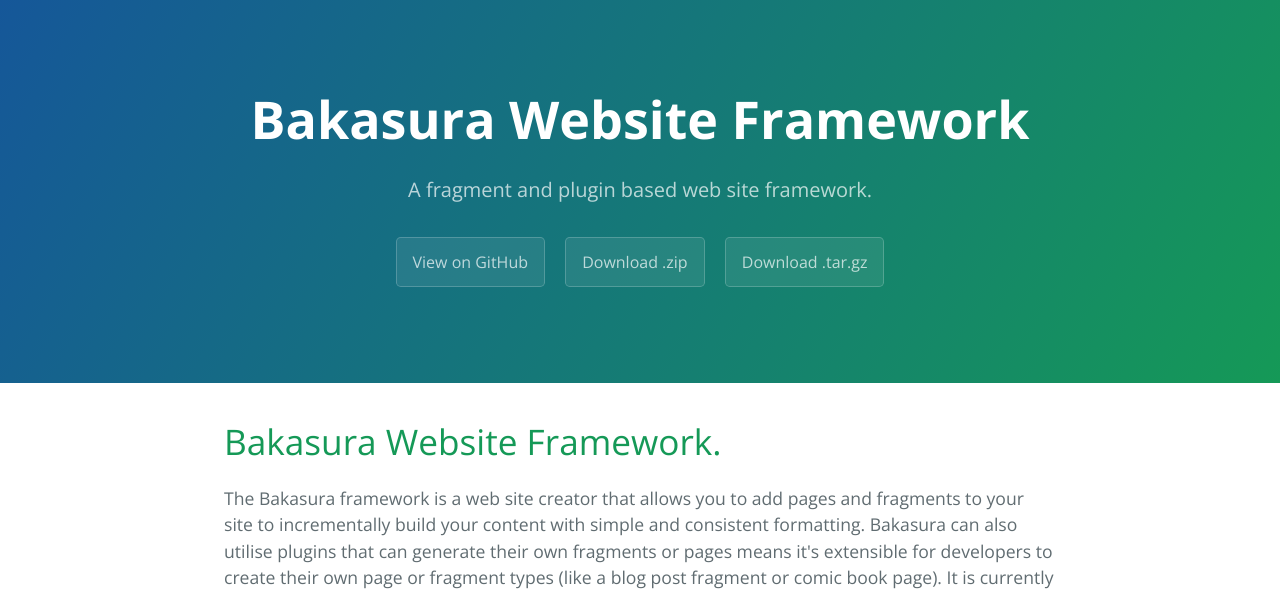
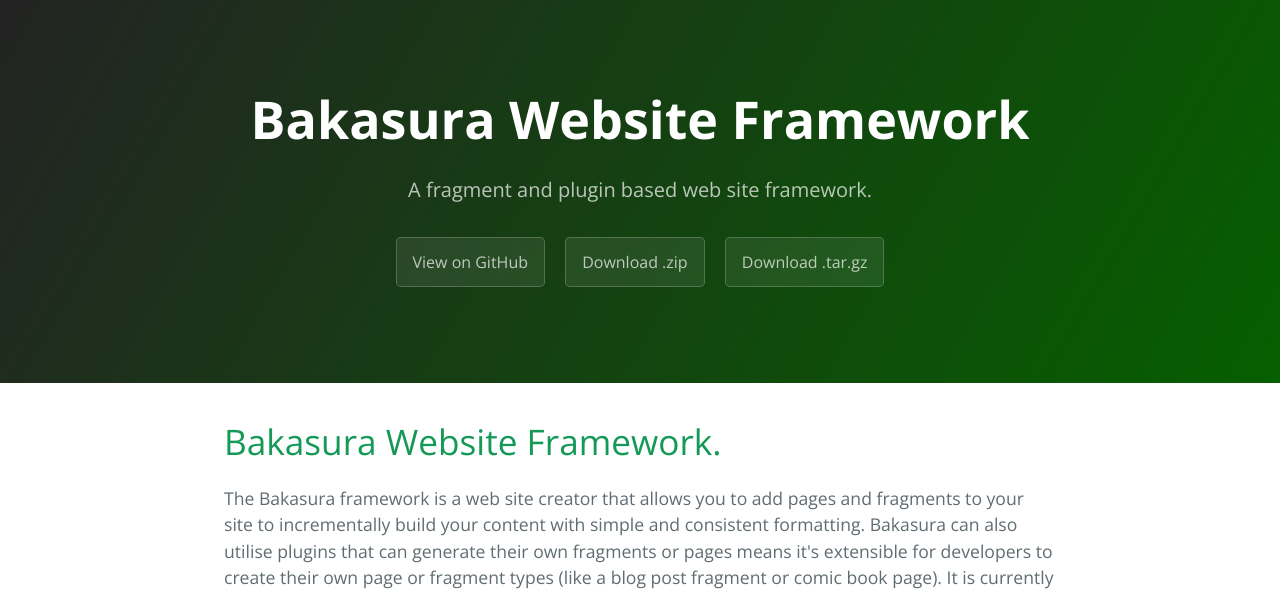
Before and after one commit to thopiddock/bakasura, a PHP site: page / in a window 1280 px wide. Shown: the top 593 px of the page. Run offline with PHP 8.4, Linux system fonts and the light colour scheme.

Commit message:
Update stylesheet.css
Colour changes to header

```diff
--- a/stylesheets/stylesheet.css
+++ b/stylesheets/stylesheet.css
@@ -56,8 +56,8 @@
 .page-header {
   color: #fff;
   text-align: center;
-  background-color: #159957;
-  background-image: linear-gradient(120deg, #155799, #159957); }
+  background-color: #232323;
+  background-image: linear-gradient(120deg, #232323, #065F00); }
 
 @media screen and (min-width: 64em) {
   .page-header {
```
